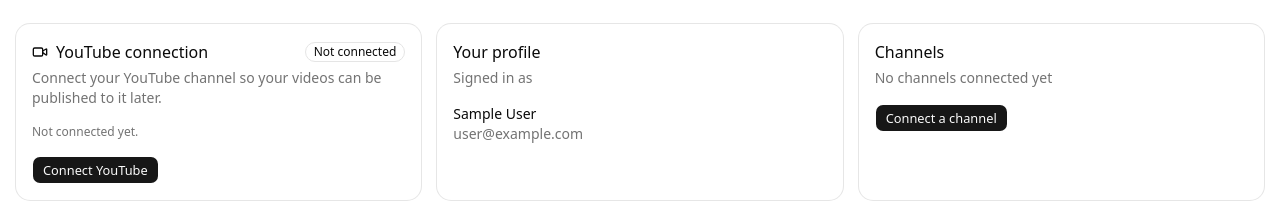
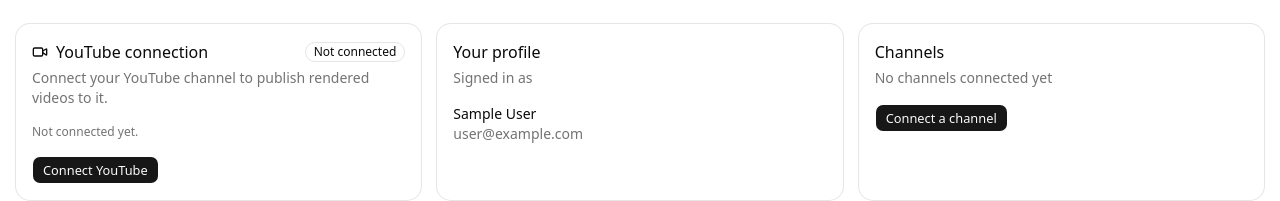
Before and after one commit to syedsohaibshah25032002-ai/youtube-ai-studio, a Next.js app: page /dashboard in a window 1280 px wide. Shown: the part 173-374 px from the top of the page. Built offline with nearby package versions, Linux system fonts and the light colour scheme; no server answers; the database is empty; sample sign-in values are in the browser's storage.

Commit message:
feat: update youtube publishing connection card Co-authored-by: monkeycode-ai <monkeycode-ai@chaitin.com>

```diff
--- a/src/components/youtube/youtube-connection-card.tsx
+++ b/src/components/youtube/youtube-connection-card.tsx
@@ -40,7 +40,7 @@
           <YoutubeConnectionStatusBadge status={connection.status} />
         </CardTitle>
         <CardDescription>
-          Connect your YouTube channel so your videos can be published to it later.
+          Connect your YouTube channel to publish rendered videos to it.
         </CardDescription>
       </CardHeader>
       <CardContent className="flex flex-col gap-4">
```
